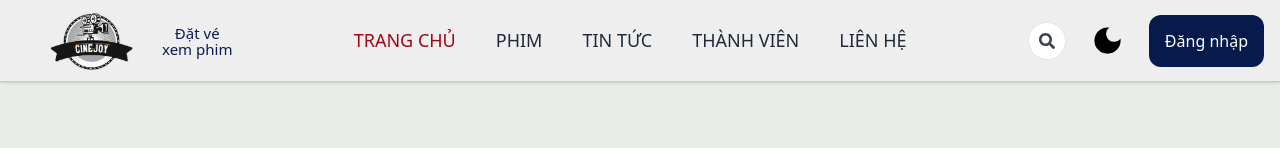
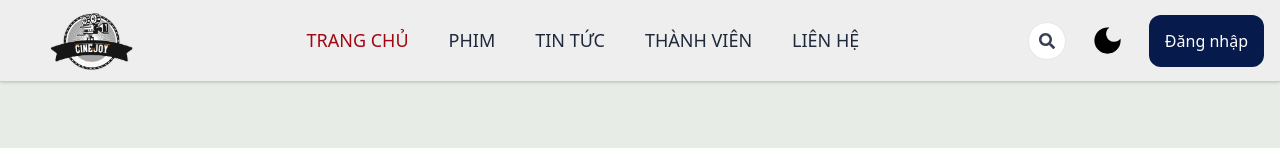
Before and after one commit to giathuan0310/CineJoy, a React (Vite) app in the folder fe-cinejoy/: page / in a window 1280 px wide. Shown: the top 148 px of the page. Built offline with nearby package versions, Linux system fonts and the light colour scheme; no server answers.

Commit message:
update header

```diff
--- a/fe-cinejoy/src/components/header/index.tsx
+++ b/fe-cinejoy/src/components/header/index.tsx
@@ -83,11 +83,6 @@ const Header = () => {
                         <Link to="/" className="flex items-center">
                             <img className='w-[90px] object-cover inline-block' src={Logo} alt="Logo" />
                         </Link>
-
-                        <div className="flex flex-col items-center text-sm select-none">
-                            <p className={`${isDarkMode ? "text-white" : "text-[#0f1b4c]"} text-[15px] leading-4 font-normal`}>Đặt vé</p>
-                            <p className={`${isDarkMode ? "text-white" : "text-[#0f1b4c]"} text-[15px] leading-4 font-normal`}>xem phim</p>
-                        </div>
                     </div>
 
                     {/* Navigation */}
```
